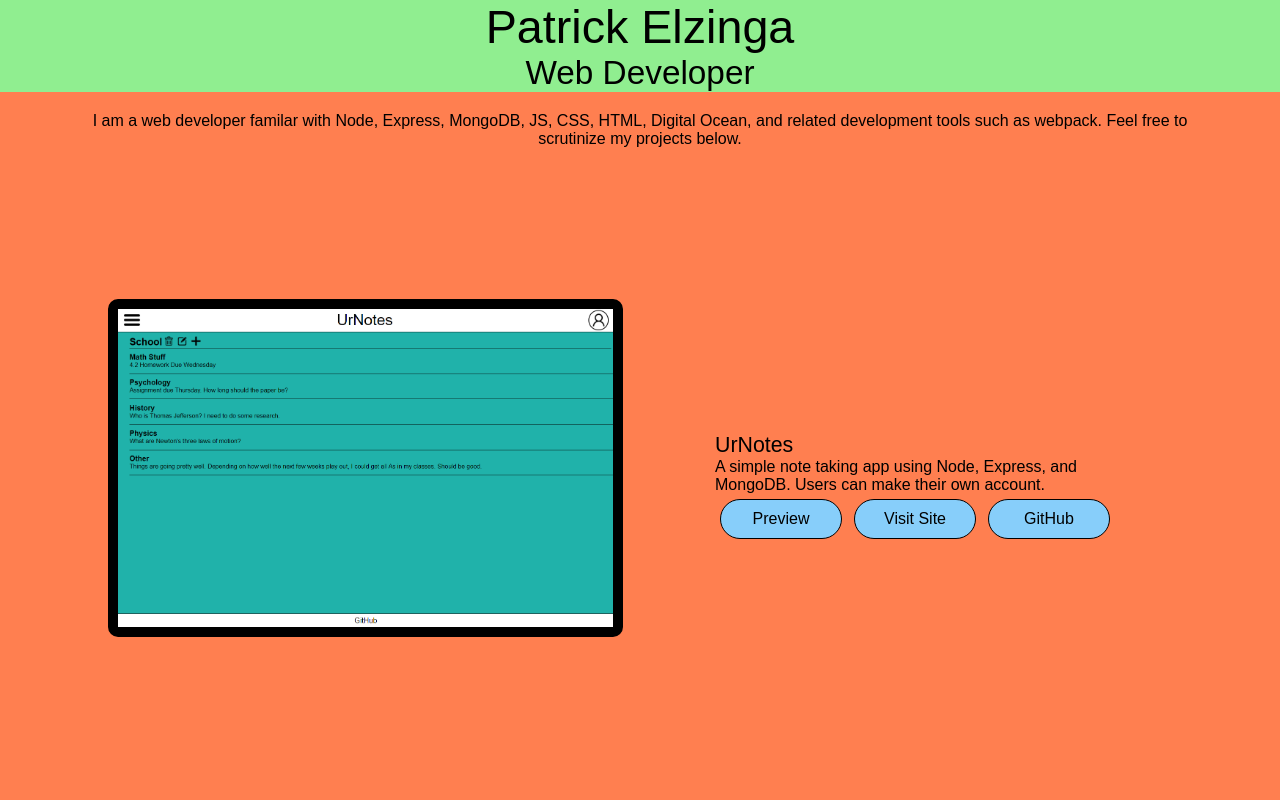
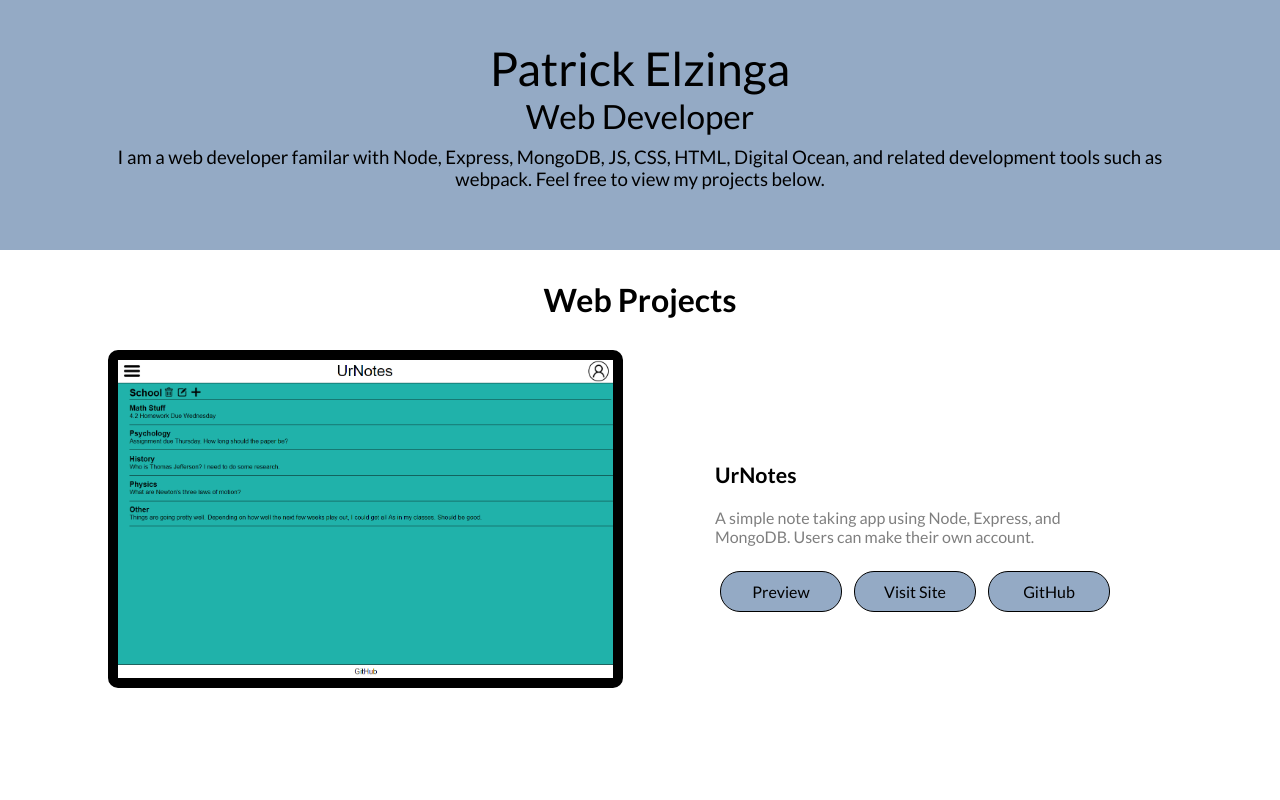
Before and after one commit to Patrogenic/portfolio_site, a plain HTML site: page index.html in a window 1280 px wide. Shown: the top 800 px of the page. Drawn offline with Linux system fonts and the light colour scheme.

Commit message:
Improved Design and More Projects

```diff
--- a/index.html
+++ b/index.html
@@ -5,6 +5,9 @@
         <meta http-equiv='X-UA-Compatible' content='IE=edge'>
         <title>My Portfolio</title>
         <meta name='viewport' content='width=device-width, initial-scale=1'>
+        <link rel="preconnect" href="https://fonts.gstatic.com">
+        <link href="https://fonts.googleapis.com/css2?family=Lato&display=swap" rel="stylesheet">
+        <link href="https://fonts.googleapis.com/css2?family=Lato:wght@700&display=swap" rel="stylesheet">
         <link rel='stylesheet' type='text/css' media='screen' href='style.css'>
     </head>
     <body>
@@ -12,15 +15,16 @@
             <header>
                 <div id="name">Patrick Elzinga</div>
                 <div id="occupation">Web Developer</div>
-            </header>
-            <div id="main-content">
                 <div id="about-me-container">
                     <p id="about-me-text">
                         I am a web developer familar with Node, Express, MongoDB, JS, CSS, HTML, Digital Ocean, and related development tools such as webpack.
-                        Feel free to scrutinize my projects below.
+                        Feel free to view my projects below.
                         <!-- I like learning and I learn fast. A day hardly goes by without me learning something new about web development.  -->
                     </p>
                 </div>
+            </header>
+            <div id="main-content">
+                <div class="projects-heading">Web Projects</div>
                 <div id="projects-container">
                     <!-- <div class="project-container">
                         <div class="img-container">
--- a/script.js
+++ b/script.js
@@ -5,6 +5,7 @@ let projects = [
         link: 'http://notes.patrickcs.com',
         gitHub: 'https://github.com/Patrogenic/notes_front_end',
         image: './images/Notes.png',
+        website: true,
     },
     {
         title: 'Smooth Typing',
@@ -12,6 +13,7 @@ let projects = [
         link: 'http://typing.patrickcs.com/',
         gitHub: 'https://github.com/Patrogenic/typing_website',
         image: './images/Typing.png',
+        website: true,
     },
     {
         title: 'Weather App',
@@ -19,13 +21,31 @@ let projects = [
         link: 'http://weather.patrickcs.com/',
         gitHub: 'Need to put this on github',
         image: './images/Weather-San Jose.png',
+        website: true,
     },
     {
         title: 'Covid 19 Data',
         description: 'I fetch this <a href="https://covidtracking.com/data/api/version-2/">Covid 19 Data API</a> and display the data.',
-        link: 'http://covid19_data.patrickcs.com',
+        link: 'http://covid19-data.patrickcs.com',
         gitHub: 'https://github.com/Patrogenic/Fetching-Covid19-API',
         image: './images/Covid19_Data.png',
+        website: true,
+    },
+    {
+        title: 'Tetris',
+        description: 'Description',
+        link: '',
+        gitHub: '',
+        image: './images/Tetris.png',
+        website: false,
+    },
+    {
+        title: '2D Shooter',
+        description: 'Description',
+        link: '',
+        gitHub: '',
+        image: './images/2D_Shooter.png',
+        website: false,
     },
 ];
 
@@ -34,7 +54,16 @@ function buildProjects(projects){
 
     for (let i = 0; i < projects.length; i++) {
         projectsContainer.appendChild(buildProjectElement(projects[i], i));
+        if(i !== 5){
             projectsContainer.appendChild(document.createElement('hr'));
+        }
+        if(i === 3){
+            let otherProjectsHeading = document.createElement('div');
+            otherProjectsHeading.classList.add('projects-heading');
+            otherProjectsHeading.innerHTML = 'Java Projects';
+
+            projectsContainer.appendChild(otherProjectsHeading);
+        }
     }
 }
 
@@ -63,6 +92,9 @@ function buildProjectElement(project, i){
 
 function buildOptionsEl(project){
     let options = buildDiv('options');
+    let visitGitHub = document.createElement('a');
+
+    if(project.website){
         let previewSite = buildDiv('btn');
         previewSite.id = 'preview-site-btn';
 
@@ -79,14 +111,17 @@ function buildOptionsEl(project){
         visitSite.innerHTML = 'Visit Site';
         visitSite.classList.add('btn');
 
-    let visitGitHub = document.createElement('a');
+        options.appendChild(previewSite);
+        options.appendChild(visitSite);
+    }else{
+        visitGitHub.title = "Download on GitHub";
+    }
+
     visitGitHub.href = project.gitHub;
     visitGitHub.target = "_blank";
     visitGitHub.innerHTML = 'GitHub';
     visitGitHub.classList.add('btn');
 
-    options.appendChild(previewSite);
-    options.appendChild(visitSite);
     options.appendChild(visitGitHub);
 
     return options;
--- a/style.css
+++ b/style.css
@@ -1,7 +1,9 @@
 html, body{
     margin: 0;
     height: 100%;
-    font-family: sans-serif;
+    font-family: 'Lato', sans-serif;
+    /* font-size: 12pt; */
+    /* font-family:Verdana, Geneva, Tahoma, sans-serif; */
 }
 body{
     /* border: 10px solid black; */
@@ -28,7 +30,9 @@ hr{
 
 }
 header{
-    background-color: lightgreen;
+    background-color: rgb(148, 170, 197);
+    padding-top: 40px;
+    padding-bottom: 50px;
     /* height: 100px; */
 
 }
@@ -36,35 +40,51 @@ header{
 #name{
     text-align: center;
     font-size: 35pt;
-    animation-name: site-load;
+    /* animation-name: site-load; */
     animation-duration: 0.8s;
 }
 #occupation{
     text-align: center;
     font-size: 25pt;
 
-    visibility: hidden;
-    animation-name: site-load;
+    visibility: visible;
+    /* animation-name: site-load; */
     animation-duration: 0.5s;
     animation-fill-mode: forwards;
     animation-delay: 0.5s;
 }
 #main-content{
-    background-color: coral;
+    /* background-color: coral; */
     flex: 1;
+}
+#about-me-container{
+    margin: 0 10px;
+    margin-bottom: 10px;
 }
 #about-me-text{
     text-align: center;
     max-width: 1100px;
     margin: 0 auto;
-    margin-top: 20px;
+    margin-top: 10px;
+    font-size: 14pt;
+}
+.projects-heading{
+    margin: 30px 0;
+    text-align: center;
+    font-size: 24pt;
+    font-weight: bold;
 }
 
 #projects-container{
+    /* margin-top: 0px; */
+    /* background-color: blue; */
     /* display: flex; */
     /* justify-content: center; */
     /* flex-direction: column; */
     /* width: 100%; */
+}
+.project-container:first-child{
+    margin-top: -20px;
 }
 .project-container{
     display: flex;
@@ -103,9 +123,12 @@ header{
 }
 .project-title{
     font-size: 16pt;
+    font-weight: bold;
 }
 .project-description{
     max-width: 400px;
+    opacity: 0.5;
+    margin: 20px 0;
 }
 .options{
     display: flex;
@@ -119,13 +142,13 @@ header{
     border: 1px solid black;
     border-radius: 20px;
     text-align: center;
-    background-color: lightskyblue;
+    background-color: rgb(148, 170, 197);
     /* margin: 0 5px; */
     /* background-color: lightskyblue; */
 
 }
 .btn:hover{
-    background-color: rgb(82, 189, 255);
+    background-color: rgb(128, 150, 177);
     cursor: pointer;
     text-decoration: none;
 }
@@ -185,8 +208,12 @@ footer{
 /* Preview buttons will only appear when this width is reached */
 /* temporary 900px instead of 961px */
 @media only screen and (min-width: 900px){
+    .project-container:first-child{
+        margin-top: -100px;
+    }
     .project-container{
         max-width: 1100px;
+        margin: 0 auto;
     }
     .img-container{
         width: 50%;
```
Also changed, not shown: images/2D_Shooter.png (added), images/Tetris.png (added). Lines whose indentation alone changed are shown as unchanged.
